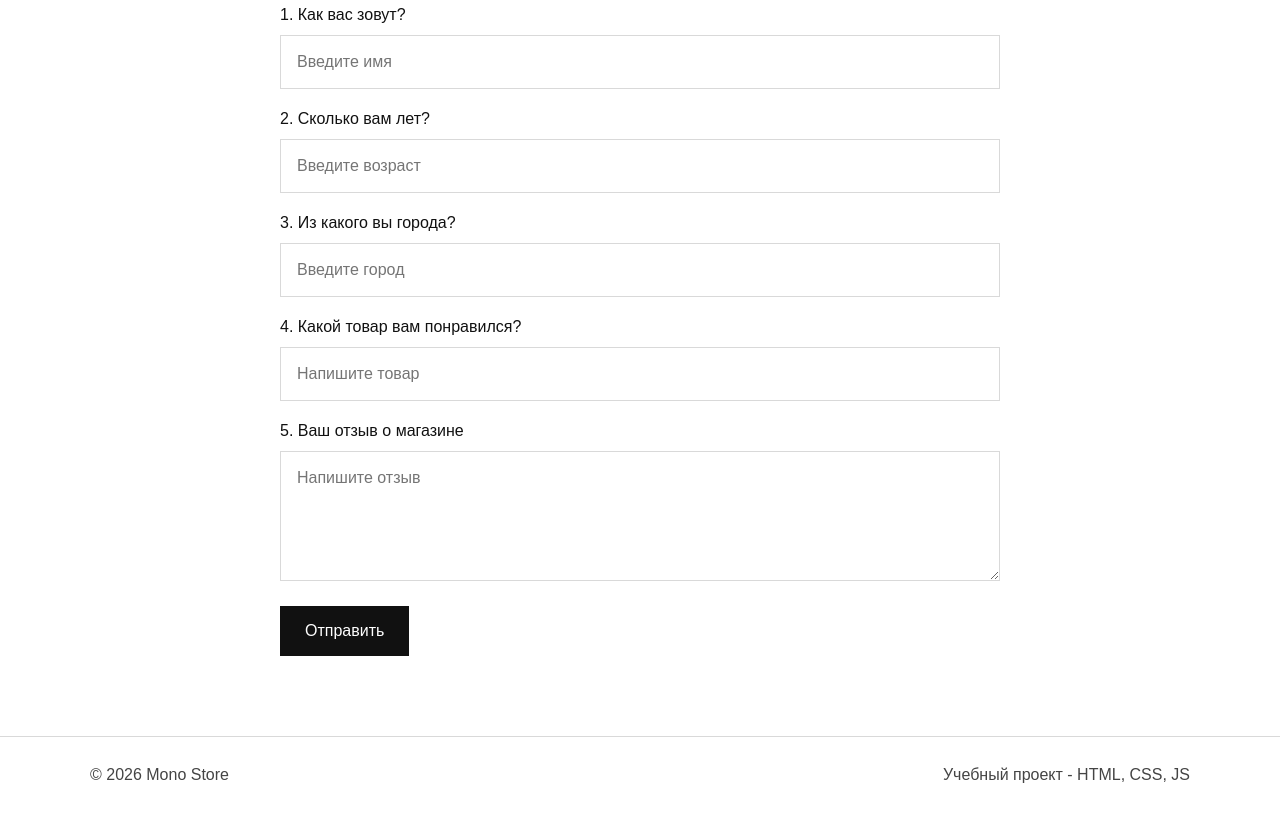
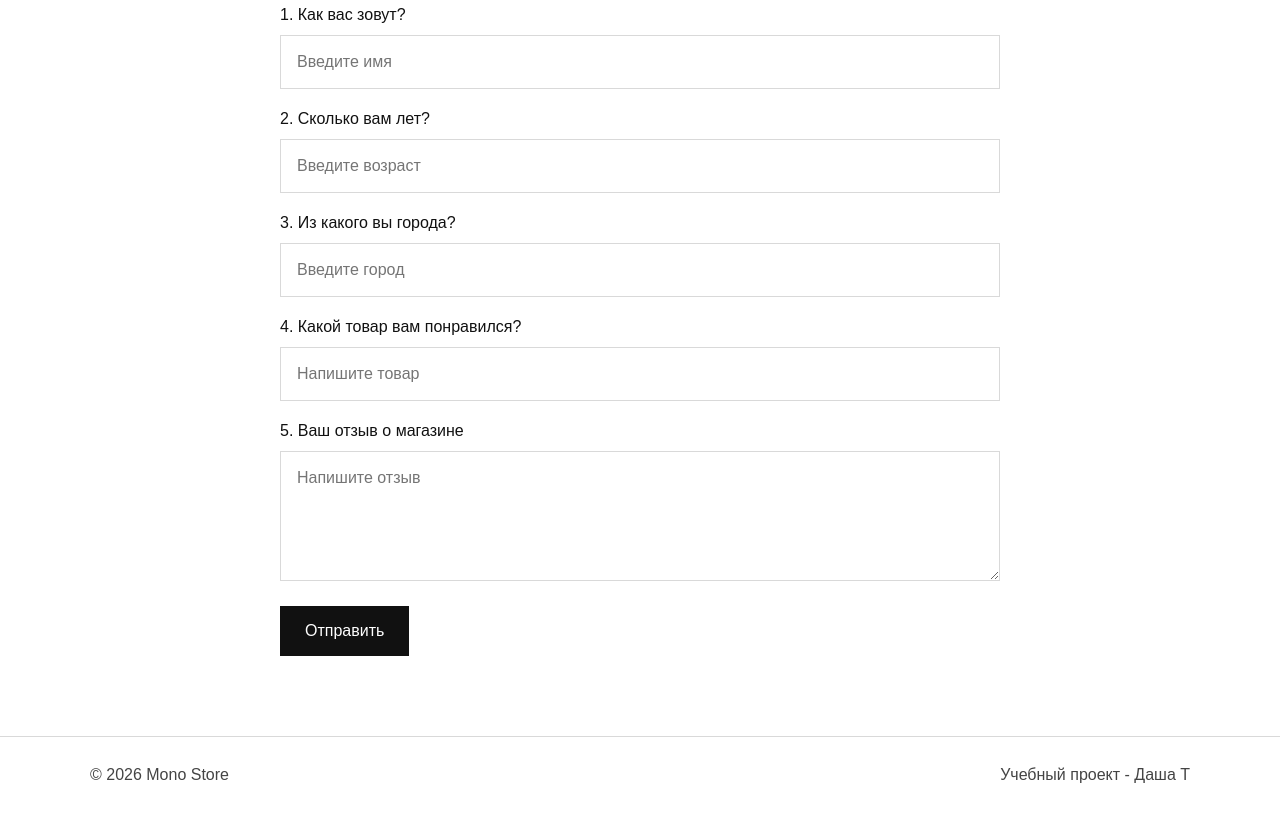
Before and after one commit to trokhimetsdaria/dashuliangelochek777, a plain HTML site: page index.html in a window 1280 px wide. Shown: the part 1707-2520 px from the top of the page. Drawn offline with Linux system fonts and the light colour scheme.

Commit message:
Update index.html

```diff
--- a/index.html
+++ b/index.html
@@ -148,7 +148,7 @@
   <footer class="footer">
     <div class="container footer__inner">
       <p>© 2026 Mono Store</p>
-      <p>Учебный проект - HTML, CSS, JS</p>
+      <p>Учебный проект - Даша Т</p>
     </div>
   </footer>
 
```
